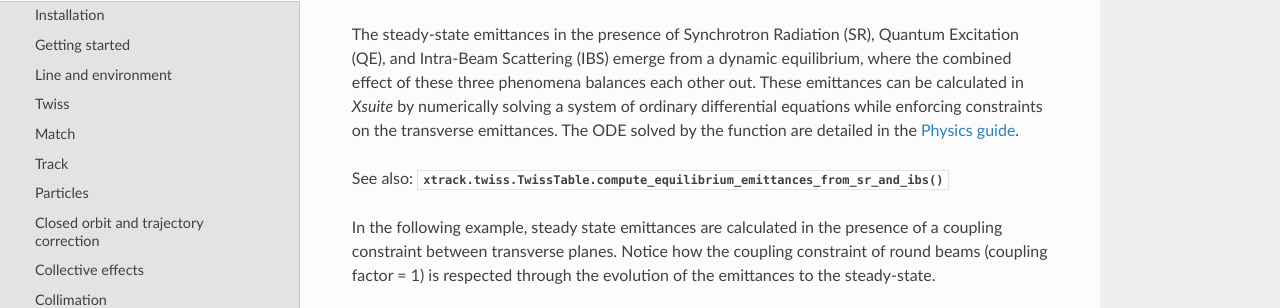
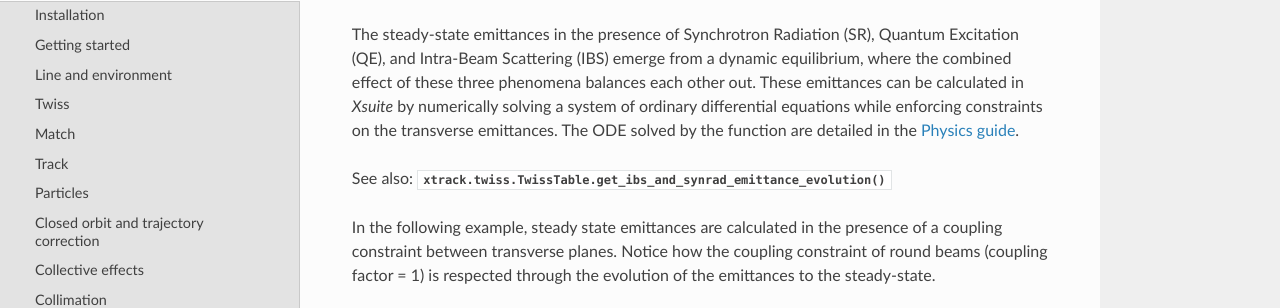
Before and after one commit to xsuite/xsuite, a Sphinx documentation site: the page built from docs/intrabeam_scattering.rst, in a window 1280 px wide and 900 px high, scrolled down 1529 px, cut to the strip 87-395 px from the top of the window. Built offline with Sphinx 7.4.7 and the Read the Docs theme 3.1.0, drawn with Linux system fonts in a browser that asks for light colours; pages that are not in the unit, such as notebooks, are missing from menus; the version number could not be read and is left out.

Commit message:
rename function to Gianni preference

```diff
--- a/docs/intrabeam_scattering.rst
+++ b/docs/intrabeam_scattering.rst
@@ -54,7 +54,7 @@ The steady-state emittances in the presence of Synchrotron Radiation (SR), Quant
 These emittances can be calculated in `Xsuite` by numerically solving a system of ordinary differential equations while enforcing constraints on the transverse emittances.
 The ODE solved by the function are detailed in the :doc:`Physics guide<physicsguide>`.
 
-See also: :meth:`xtrack.twiss.TwissTable.compute_equilibrium_emittances_from_sr_and_ibs`
+See also: :meth:`xtrack.twiss.TwissTable.get_ibs_and_synrad_emittance_evolution`
 
 In the following example, steady state emittances are calculated in the presence of a coupling constraint between transverse planes.
 Notice how the coupling constraint of round beams (coupling factor = 1) is respected through the evolution of the emittances to the steady-state.
```
